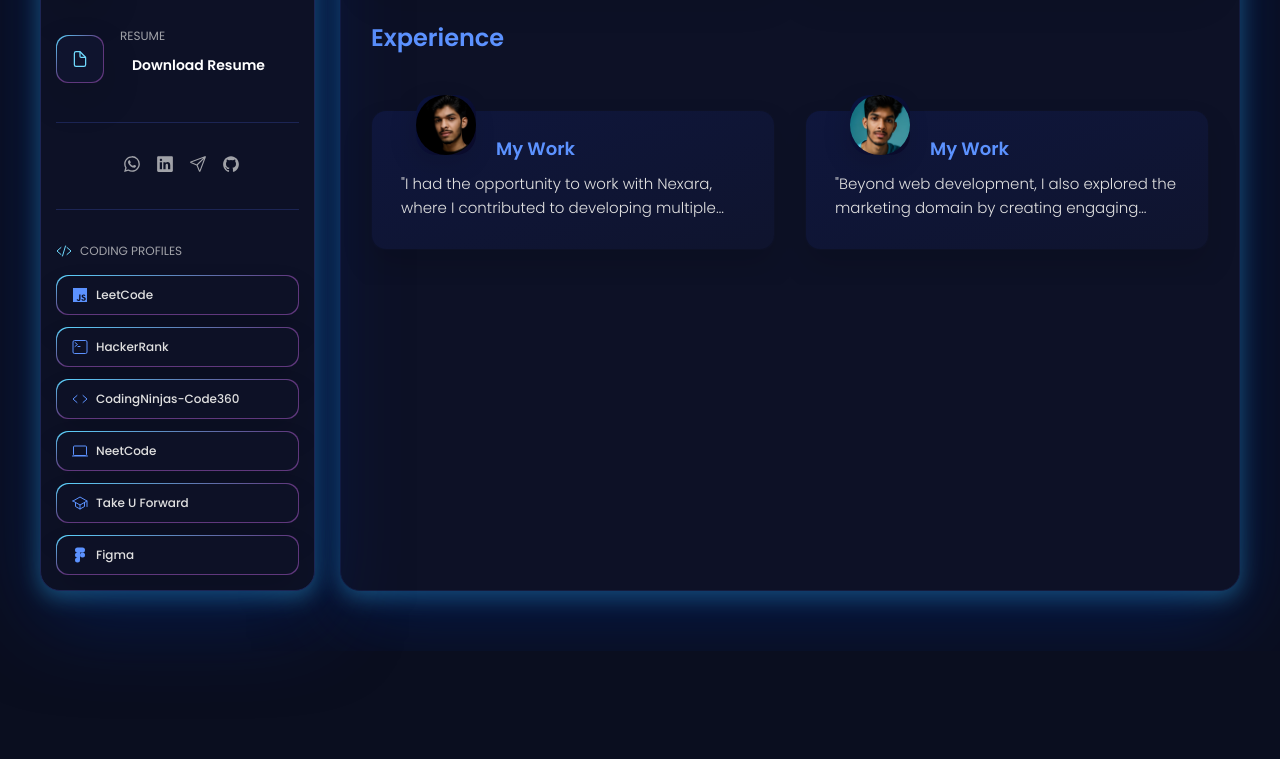
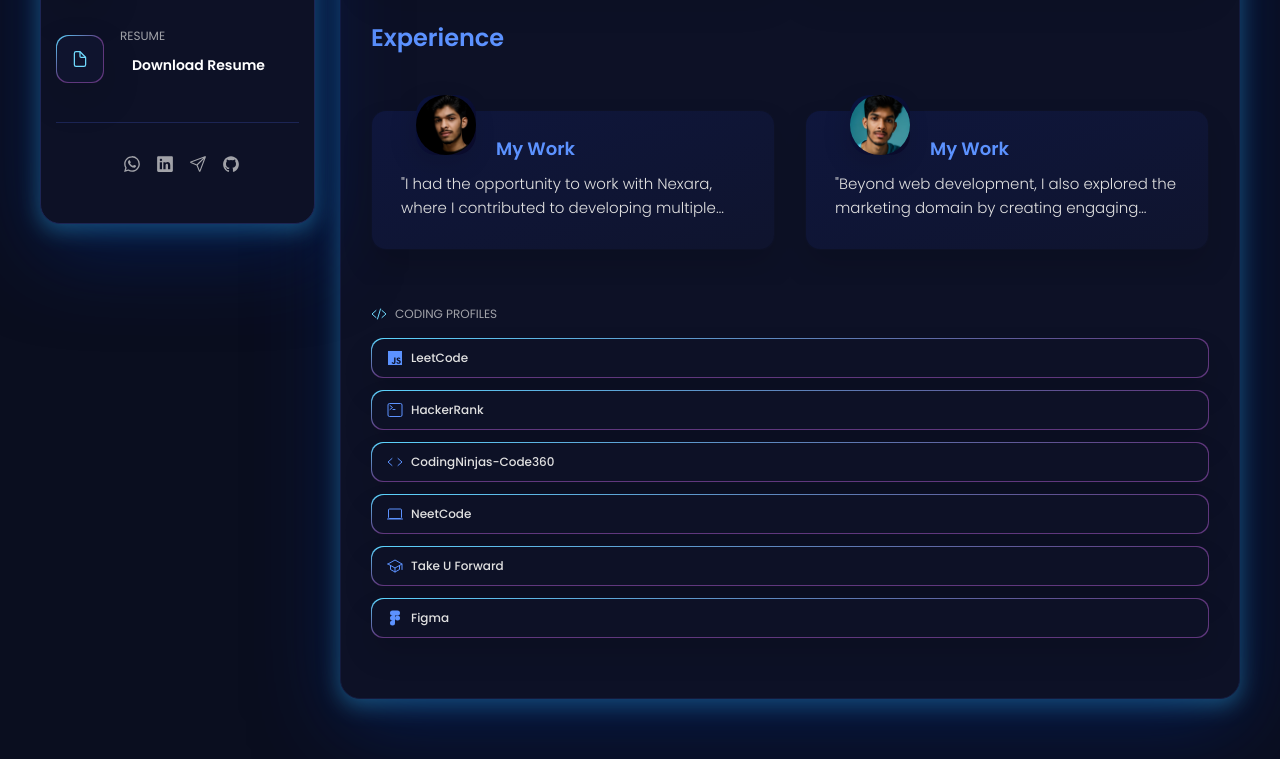
Before and after one commit to Rajath2005/rajathkiran.io, a plain HTML site: page index.html in a window 1280 px wide. Shown: the part 878-1637 px from the top of the page. Before the commit the page ends 1529 px from the top, so only its background shows below. Drawn offline with nearby package versions, Linux system fonts and the light colour scheme.

Commit message:
Updated the both html and css by adding Coding Profiles to the the my portfolio section

```diff
--- a/assets/css/style.css
+++ b/assets/css/style.css
@@ -384,11 +384,20 @@
   margin-bottom: 15px;
   max-height: 112px;
   overflow: hidden;
-  transition: var(--transition-2);
+  transition: max-height var(--transition-2);
+  background: var(--eerie-black-2);
+  border: 1px solid var(--onyx);
+  border-radius: 20px;
+  padding: 15px;
+  box-shadow: var(--shadow-2);
+  z-index: 1;
 }
 
 .sidebar.active {
-  max-height: 405px;
+  max-height: 100vh !important; /* Use viewport height and force with !important */
+  overflow-y: auto !important; /* Enable scrolling */
+  height: auto;
+  transition: max-height var(--transition-2);
 }
 
 .sidebar-info {
@@ -2755,13 +2764,15 @@
    * SIDEBAR
    */
   .sidebar {
-    max-height: 150px;
-    /* Reduce height for a cleaner layout */
+    max-height: 250px;  /* ← CHANGED FROM 150px */
     margin-bottom: 20px;
+    overflow: visible;   /* ← ADD THIS LINE */
   }
 
   .sidebar.active {
-    max-height: 525px;
+    max-height: none;    /* ← CHANGED FROM 525px */
+    height: auto;        /* ← ADD THIS LINE */
+    overflow: visible;   /* ← ADD THIS LINE */
   }
 
   .avatar-box img {
@@ -2919,3 +2930,18 @@
     padding: 20px; /* Adjust padding so content doesn't get squeezed */
   }
 }
+
+/* Mobile sidebar content visibility fix */
+@media (max-width: 580px) {
+  .sidebar.active .sidebar-info_more {
+    opacity: 1 !important;
+    visibility: visible !important;
+  }
+
+  .sidebar.active .coding-profiles-section,
+  .sidebar.active .social-list {
+    display: block !important;
+    opacity: 1 !important;
+    visibility: visible !important;
+  }
+}
--- a/index.html
+++ b/index.html
@@ -207,55 +207,7 @@
         </ul>
         <div class="separator"></div>
 
-<div class="coding-profiles-section">
-  <p class="coding-profiles-title">
-    <ion-icon name="code-slash-outline"></ion-icon>
-    Coding Profiles
-  </p>
 
-  <ul class="coding-profiles-list">
-    <li class="coding-profile-item">
-      <a href="https://leetcode.com/rajath2005" class="coding-profile-link" target="_blank">
-        <ion-icon name="logo-javascript"></ion-icon>
-        <span>LeetCode</span>
-      </a>
-    </li>
-    <li class="coding-profile-item">
-      <a href="https://www.hackerrank.com/@rajathajeru" class="coding-profile-link" target="_blank">
-        <ion-icon name="terminal-outline"></ion-icon>
-        <span>HackerRank</span>
-      </a>
-    </li>
-    <li class="coding-profile-item">
-      <a href="https://www.naukri.com/code360/profile/rajathajeru" class="coding-profile-link" target="_blank">
-        <ion-icon name="code-outline"></ion-icon>
-        <span>CodingNinjas-Code360</span>
-      </a>
-    </li>
-    <li class="coding-profile-item">
-      <a href="https://neetcode.io/rajath2005" class="coding-profile-link" target="_blank">
-        <ion-icon name="laptop-outline"></ion-icon>
-        <span>NeetCode</span>
-      </a>
-    </li>
-    <li class="coding-profile-item">
-  <a href="https://takeuforward.org/profile/Rajathajeru" class="coding-profile-link" target="_blank">
-    <ion-icon name="school-outline"></ion-icon>
-    <span>Take U Forward</span>
-  </a>
-</li>
-<li class="coding-profile-item">
-  <a href="https://www.figma.com/@rajath4"
-     class="coding-profile-link"
-     target="_blank" rel="noopener">
-    <ion-icon name="logo-figma"></ion-icon>
-    <span>Figma</span>
-  </a>
-</li>
-
-
-  </ul>
-</div>
 
       </div>
 
@@ -475,6 +427,55 @@
 
 
           </ul>
+          <div class="coding-profiles-section">
+  <p class="coding-profiles-title">
+    <ion-icon name="code-slash-outline"></ion-icon>
+    Coding Profiles
+  </p>
+
+  <ul class="coding-profiles-list">
+    <li class="coding-profile-item">
+      <a href="https://leetcode.com/rajath2005" class="coding-profile-link" target="_blank">
+        <ion-icon name="logo-javascript"></ion-icon>
+        <span>LeetCode</span>
+      </a>
+    </li>
+    <li class="coding-profile-item">
+      <a href="https://www.hackerrank.com/@rajathajeru" class="coding-profile-link" target="_blank">
+        <ion-icon name="terminal-outline"></ion-icon>
+        <span>HackerRank</span>
+      </a>
+    </li>
+    <li class="coding-profile-item">
+      <a href="https://www.naukri.com/code360/profile/rajathajeru" class="coding-profile-link" target="_blank">
+        <ion-icon name="code-outline"></ion-icon>
+        <span>CodingNinjas-Code360</span>
+      </a>
+    </li>
+    <li class="coding-profile-item">
+      <a href="https://neetcode.io/rajath2005" class="coding-profile-link" target="_blank">
+        <ion-icon name="laptop-outline"></ion-icon>
+        <span>NeetCode</span>
+      </a>
+    </li>
+    <li class="coding-profile-item">
+  <a href="https://takeuforward.org/profile/Rajathajeru" class="coding-profile-link" target="_blank">
+    <ion-icon name="school-outline"></ion-icon>
+    <span>Take U Forward</span>
+  </a>
+</li>
+<li class="coding-profile-item">
+  <a href="https://www.figma.com/@rajath4"
+     class="coding-profile-link"
+     target="_blank" rel="noopener">
+    <ion-icon name="logo-figma"></ion-icon>
+    <span>Figma</span>
+  </a>
+</li>
+
+
+  </ul>
+</div>
 
         </section>
 
```
